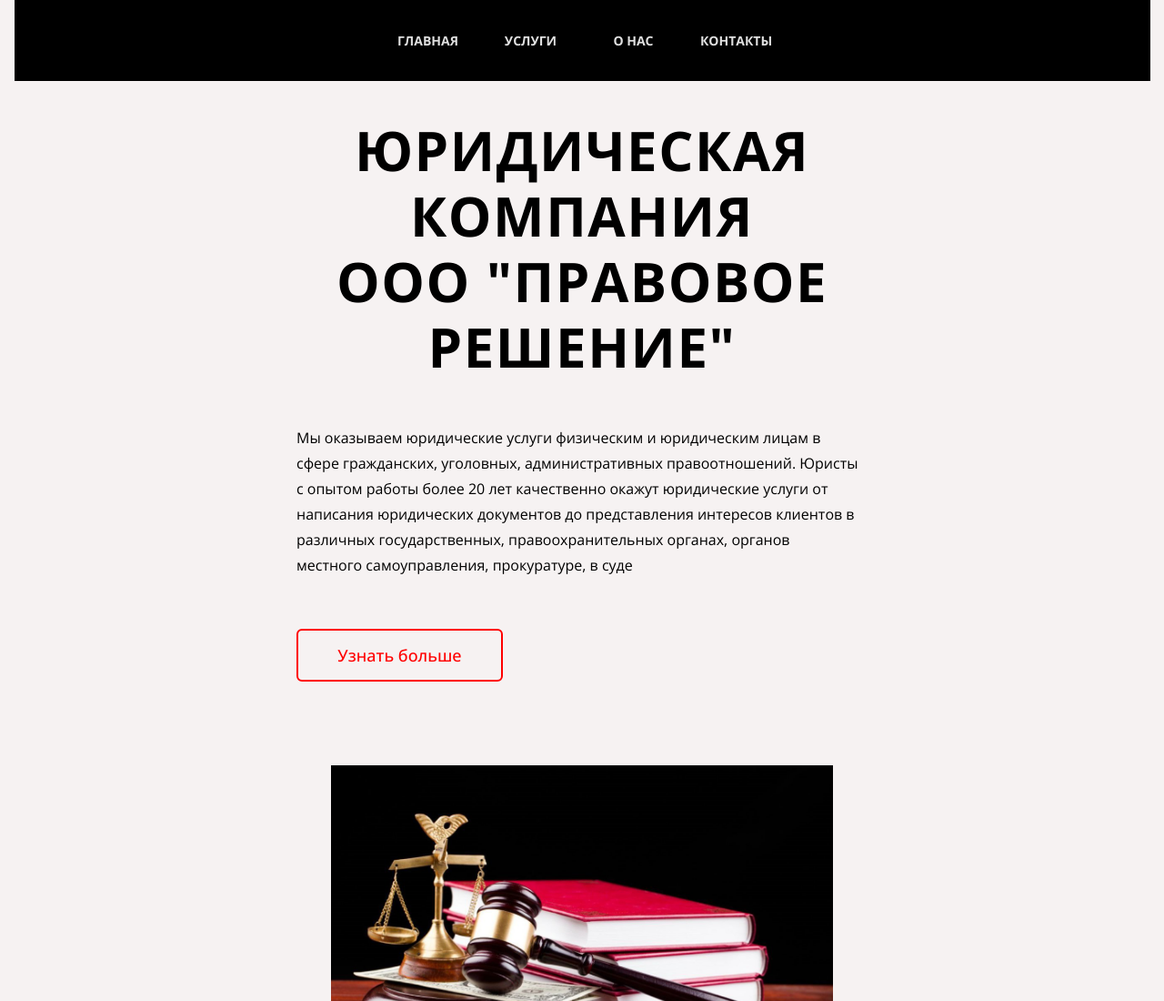
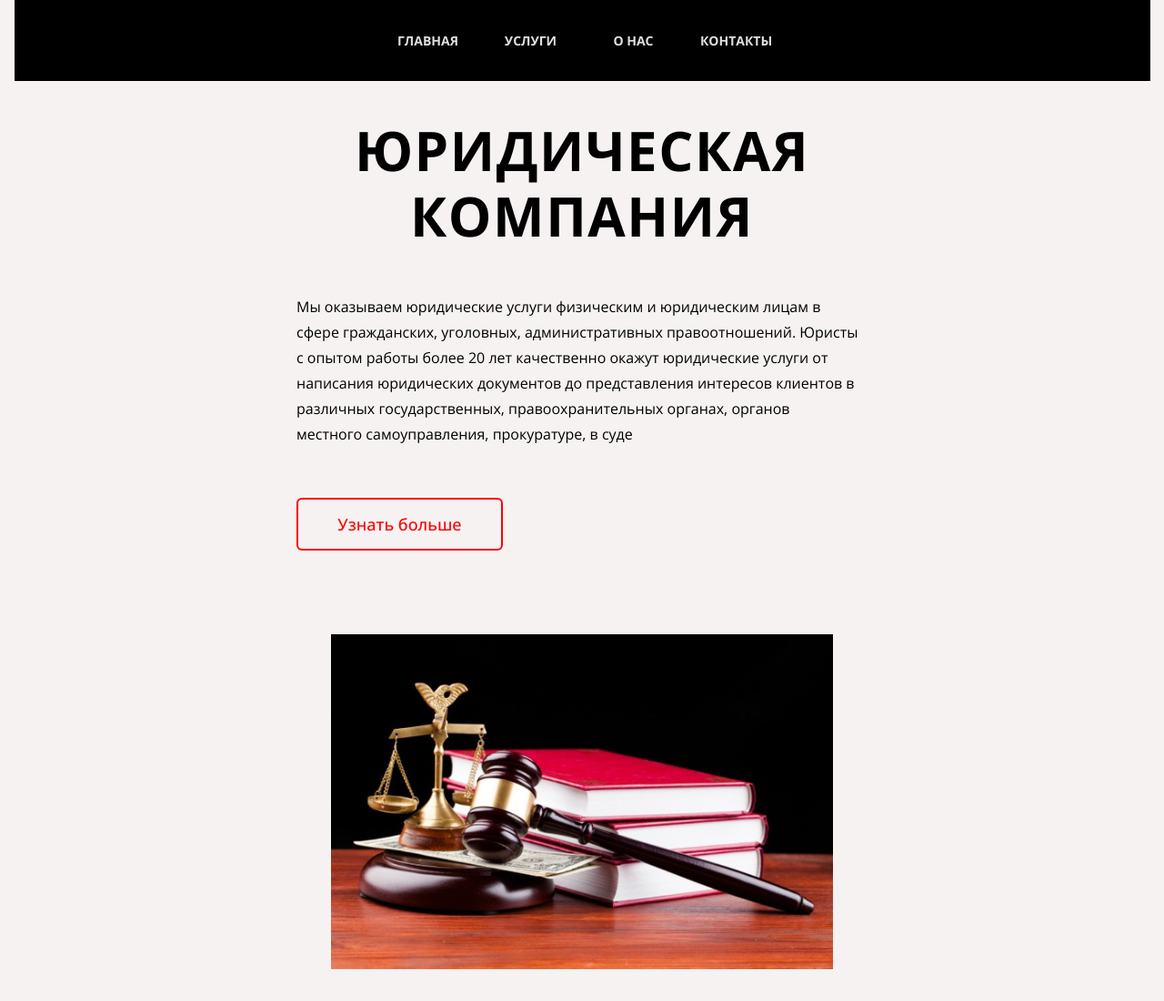
Before and after one commit to Larisa76/maket-saita, a plain HTML site: page index.html in a window 1280 px wide. Shown: the top 1100 px of the page at 91% size. Drawn offline with nearby package versions, Linux system fonts and the light colour scheme.

Commit message:
Update index.html

```diff
--- a/index.html
+++ b/index.html
@@ -34,7 +34,7 @@
         <div class="blok-grey">
         <section class="section">
             <div class="content">
-                    <h1 class="heding">Юридическая компания<br> ООО "Правовое решение"</h1>
+                    <h1 class="heding">Юридическая компания</h1>
                     <p class="section__text">Мы оказываем юридические услуги физическим и юридическим лицам в сфере гражданских,
                         уголовных, административных правоотношений.
                         Юристы с опытом работы более 20 лет
```
